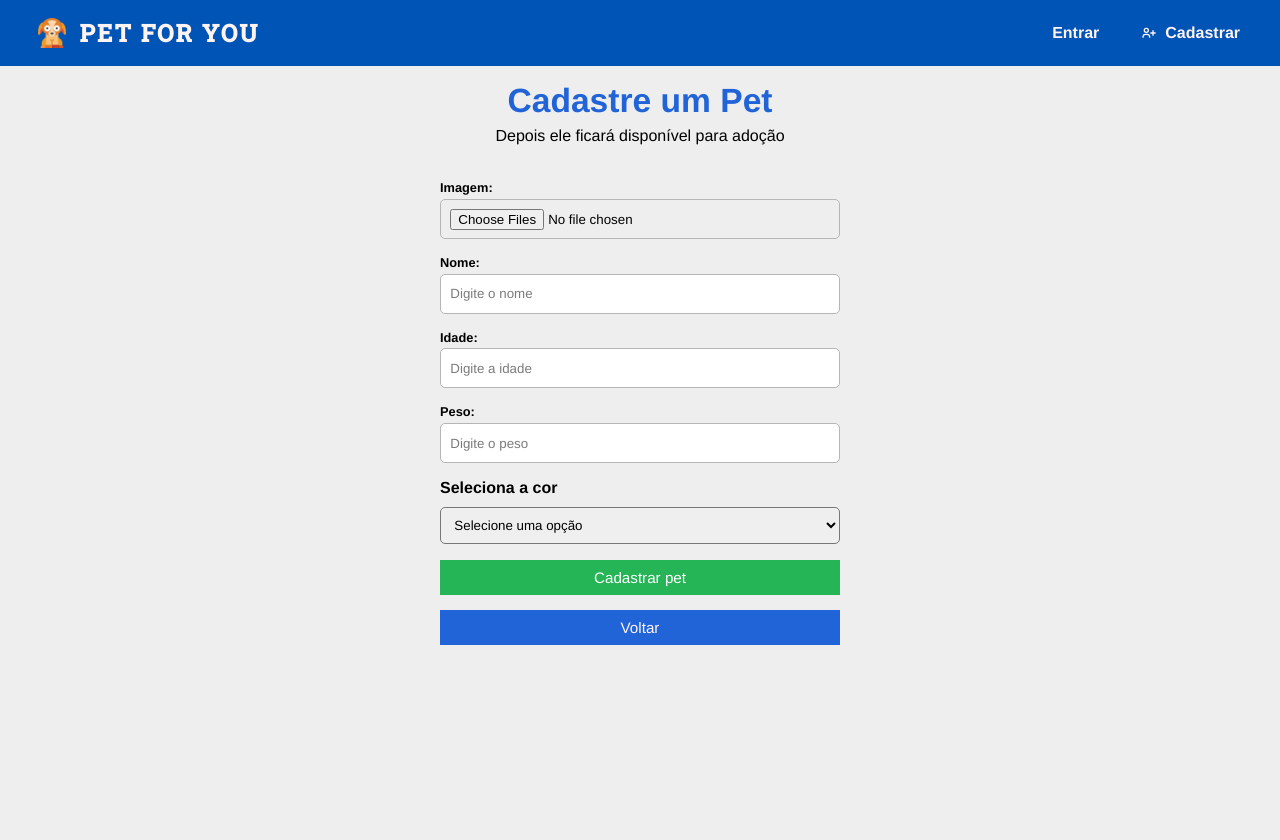
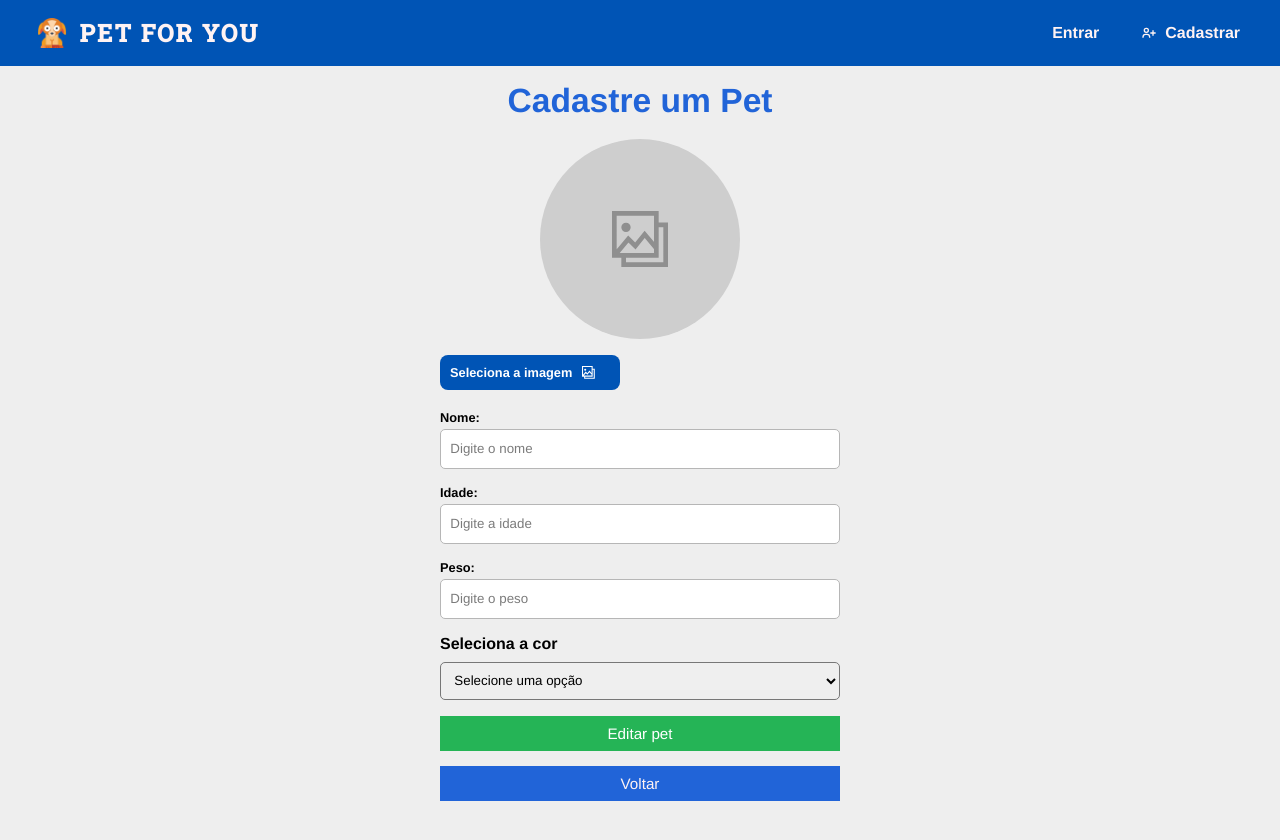
Before and after one commit to yLuiz/pet-for-you, a React (Create React App) app in the folder frontend/: page /pet/add in a window 1280 px wide. Shown: the top 840 px of the page. Before the commit the page ends 800 px from the top, so only its background shows below. Built offline with nearby package versions, Linux system fonts and the light colour scheme; some icons are missing.

Commit message:
refactor: modificando o input file para selecionar imagem

```diff
--- a/frontend/src/components/form/Input.jsx
+++ b/frontend/src/components/form/Input.jsx
@@ -1,8 +1,34 @@
 import React from 'react';
 import styles from './Input.module.css';
+import { GrGallery } from 'react-icons/gr';
 
-export default function Input({ type = 'text', disabled = false, text, name, placeholder, handleChange, value, multiple, required = false }) {
+export default function Input({ type = 'text', fileType = '', disabled = false, text, name, placeholder, handleChange, value, multiple, required = false }) {
   return (
+
+    (type === 'file' && fileType === 'image') ?
+    <div className={styles.form_control}>
+      <label className={styles.image_select} htmlFor={name}>
+        <span> Seleciona a imagem </span>
+        <GrGallery />
+      </label>
+      <input
+        style={{
+          display: 'none'
+        }}
+        type={type}
+        name={name}
+        id={name}
+        required={required}
+        placeholder={placeholder}
+        onChange={handleChange}
+        value={value}
+        disabled={disabled}
+        {...(multiple ? { multiple } : '')}
+      />
+    </div>
+
+    :
+
     <div className={styles.form_control}>
       <label htmlFor={name}>{text}:</label>
       <input
--- a/frontend/src/components/form/Input.module.css
+++ b/frontend/src/components/form/Input.module.css
@@ -25,6 +25,28 @@
   color: #7b7b7b;
 }
 
+.image_select {
+  display: flex;
+  align-items: center;
+  gap: 10px;
+  border-radius: 8px;
+  background-color: var(--bg-color);
+  color: #FFF;
+  padding: 10px;
+  max-width: 180px;
+  font-size: 5rem;
+  cursor: pointer;
+  transition: all 0.1s ease-in-out;
+}
+
+.image_select path {
+  stroke: #FFF;
+}
+
+.image_select:hover {
+  opacity: 0.8;
+}
+
 @media (max-width: 415px) {
   .form_control > div {
     width: 100%;
--- a/frontend/src/components/form/PetForm.jsx
+++ b/frontend/src/components/form/PetForm.jsx
@@ -1,36 +1,36 @@
-import React, { useState } from 'react';
-import { Link } from 'react-router-dom';
-import environment from '../../environment/environment';
-import formStyles from './Form.module.css';
-import Input from './Input';
-import Select from './Select';
-import { toast } from 'react-toastify';
+import React, { useState } from "react";
+import { Link } from "react-router-dom";
+import environment from "../../environment/environment";
+import formStyles from "./Form.module.css";
+import Input from "./Input";
+import Select from "./Select";
+import { toast } from "react-toastify";
+import RoundedImage from "../layout/RoundedImage";
 
 export default function PertForm({ handleSubmit, petData, btnText, loading }) {
-
   const [pet, setPet] = useState(petData || {});
 
   const [preview, setPreview] = useState([]);
   const colors = ["Branco", "Preto", "Cinza", "Caramelo", "Mesclado"];
 
   function onFileChange(e) {
-    setPet({...pet, images: [...e.target.files]});
+    setPet({ ...pet, images: [...e.target.files] });
     setPreview([...e.target.files]);
   }
 
   function handleChange(e) {
-    setPet({...pet, [e.target.name]: e.target.value});
+    setPet({ ...pet, [e.target.name]: e.target.value });
   }
 
   function handleColor(e) {
-    setPet({...pet, color: e.target.options[e.target.selectedIndex].text});
+    setPet({ ...pet, color: e.target.options[e.target.selectedIndex].text });
   }
 
   function submit(event) {
     event.preventDefault();
     if (!pet.color) {
       toast("Imagem é obrigatória!", {
-        type: 'error'
+        type: "error",
       });
       return;
     }
@@ -38,37 +38,36 @@ export default function PertForm({ handleSubmit, petData, btnText, loading }) {
   }
 
   return (
-    <div
-      className={formStyles.form_container}
-    >
-      <form
-        onSubmit={submit}
-      >
+    <div className={formStyles.form_container}>
+      <form onSubmit={submit}>
         <div className={formStyles.form_inputs}>
-
           <div className={formStyles.preview_pet_images}>
-            { preview.length ?
+            {preview.length ? (
               preview.map((image, index) => (
                 <img
                   src={URL.createObjectURL(image)}
                   alt={pet.name}
                   key={`${pet.name}${index}`}
                 />
-              )) : pet.images ?
+              ))
+            ) : pet.images ? (
               pet.images.map((image, index) => (
                 <img
                   src={`${environment.REACT_APP_API}/images/pets/${image}`}
                   alt={pet.name}
                   key={`${pet.name}${index}`}
                 />
-              )) : null
-            }
+              ))
+            ) : (
+              <RoundedImage />
+            )}
           </div>
 
           <Input
             required={true}
             text="Imagem"
             type="file"
+            fileType="image"
             name="image"
             multiple={true}
             handleChange={onFileChange}
@@ -81,7 +80,7 @@ export default function PertForm({ handleSubmit, petData, btnText, loading }) {
             placeholder="Digite o nome"
             name="name"
             handleChange={handleChange}
-            value={pet.name || ''}
+            value={pet.name || ""}
           />
 
           <Input
@@ -91,7 +90,7 @@ export default function PertForm({ handleSubmit, petData, btnText, loading }) {
             placeholder="Digite a idade"
             name="age"
             handleChange={handleChange}
-            value={pet.age || ''}
+            value={pet.age || ""}
           />
 
           <Input
@@ -101,22 +100,30 @@ export default function PertForm({ handleSubmit, petData, btnText, loading }) {
             placeholder="Digite o peso"
             name="weight"
             handleChange={handleChange}
-            value={pet.weight || ''}
+            value={pet.weight || ""}
           />
 
           <Select
             required={true}
             name="color"
             text="Seleciona a cor"
-            value={pet.color || ''}
+            value={pet.color || ""}
             options={colors}
             handleChange={handleColor}
           />
 
-          <button disabled={ loading } type='submit'>{ loading ? <span className={formStyles.loader}></span> : "Cadastrar pet" }</button>
-          <Link className={formStyles.backButton} to="/pet/mypets">Voltar</Link>
+          <button disabled={loading} type="submit">
+            {loading ? (
+              <span className={formStyles.loader}></span>
+            ) : (
+              pet ? "Editar pet" : "Cadastrar pet"
+            )}
+          </button>
+          <Link className={formStyles.backButton} to="/pet/mypets">
+            Voltar
+          </Link>
         </div>
       </form>
     </div>
-  )
+  );
 }
--- a/frontend/src/components/layout/RoundedImage.jsx
+++ b/frontend/src/components/layout/RoundedImage.jsx
@@ -1,11 +1,38 @@
 import React from 'react';
 import styles from './RoundedImage.module.css';
+import { GrGallery } from 'react-icons/gr'
 
 export default function RoundedImage({ src, alt, width }) {
   return (
-    <img
-      className={`${styles.rounded_image} ${styles[width]}`}
-      src={src} alt={alt}
-    />
+    src ?
+      <img
+        className={`${styles.rounded_image} ${styles[width]}`}
+        src={src} alt={alt}
+      />
+      :
+      <div
+        style={{
+          display: 'flex',
+          alignItems: 'center',
+          justifyContent: 'center',
+          width: '100%'
+
+        }}
+      >
+        <div
+          className={styles.none_image_template}
+          style={{
+            display: 'flex',
+            alignItems: 'center',
+            justifyContent: 'center',
+            width: '200px',
+            height: '200px',
+            borderRadius: '100%',
+            backgroundColor: '#CECECE',
+          }}
+        >
+          <GrGallery />
+        </div>
+      </div>
   )
 }
--- a/frontend/src/components/layout/RoundedImage.module.css
+++ b/frontend/src/components/layout/RoundedImage.module.css
@@ -10,3 +10,11 @@
   width: 75px;
   height: 75px;
 }
+
+.none_image_template {
+  font-size: 3.5rem;
+}
+
+.none_image_template svg path {
+  stroke: #8f8f8f;
+}
--- a/frontend/src/components/pages/Pet/AddPet.jsx
+++ b/frontend/src/components/pages/Pet/AddPet.jsx
@@ -64,7 +64,6 @@ export default function AddPet() {
     <section>
       <div className={styles.addpet_header}>
         <h1>Cadastre um Pet</h1>
-        <p>Depois ele ficará disponível para adoção</p>
       </div>
 
       <PetForm
--- a/frontend/src/components/pages/Pet/MyPets.jsx
+++ b/frontend/src/components/pages/Pet/MyPets.jsx
@@ -84,7 +84,7 @@ export default function MyPets() {
           <>
             <p>Meus Pets cadastrados</p>
             <div>
-              {pets.map((pet) => (
+              { pets.map((pet) => (
                 <div className={styles.petlist_row} key={pet._id}>
                   <RoundedImage
                     key={pet.images[0]}
--- a/frontend/src/components/pages/User/Profile.jsx
+++ b/frontend/src/components/pages/User/Profile.jsx
@@ -84,14 +84,22 @@ export default function Profile() {
       <div className={styles.profile_header}>
         <h1>Perfil</h1>
         {
-          (user.image || preview) ?
+
           (
             <RoundedImage
               src={preview ? URL.createObjectURL(preview) :
               `${environment.REACT_APP_API}/images/users/${user.image}`}
               alt={`Foto ${user.name}`}
             />
-          ) : null
+          )
+          // (user.image || preview) ?
+          // (
+          //   <RoundedImage
+          //     src={preview ? URL.createObjectURL(preview) :
+          //     `${environment.REACT_APP_API}/images/users/${user.image}`}
+          //     alt={`Foto ${user.name}`}
+          //   />
+          // ) : null
         }
       </div>
       <form onSubmit={handleSubmit}>
```
Also changed, not shown: 1 other file (tests, documents, lock files or other folders).
